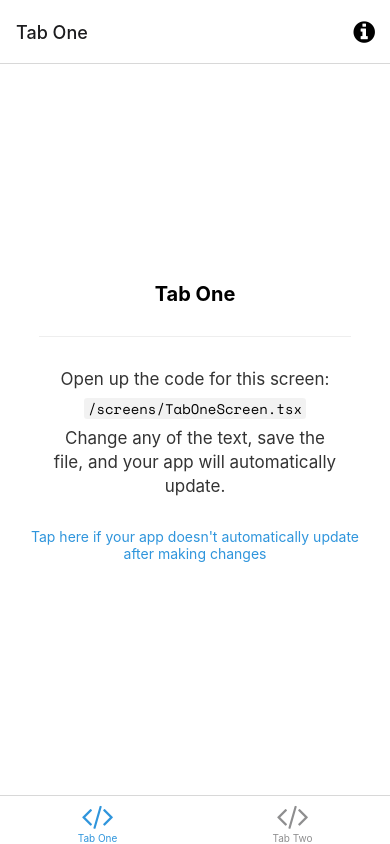
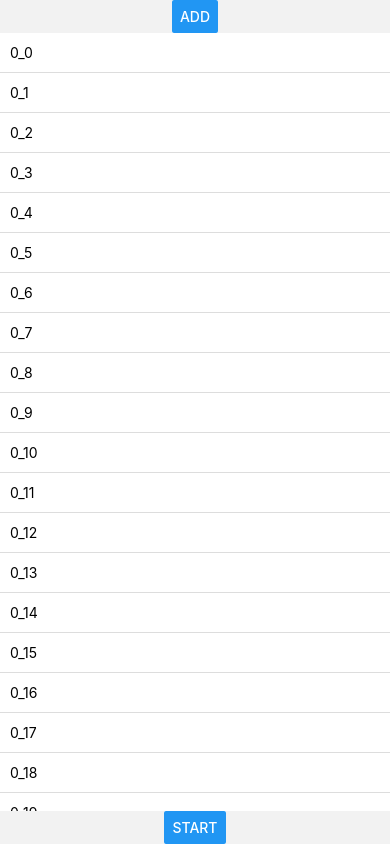
Before and after one commit to StrangeTown/oneway_todo, a React Native app: screen /Home in a window 390 px wide. Built offline with nearby package versions, Linux system fonts and the light colour scheme; what expo-linking would draw is missing.

Commit message:
Init App.

```diff
--- a/navigation/index.tsx
+++ b/navigation/index.tsx
@@ -12,6 +12,8 @@ import { ColorSchemeName, Pressable } from 'react-native';
 
 import Colors from '../constants/Colors';
 import useColorScheme from '../hooks/useColorScheme';
+import AddModalScreen from '../screens/AddModalScreen';
+import HomeScreen from '../screens/HomeScreen';
 import ModalScreen from '../screens/ModalScreen';
 import NotFoundScreen from '../screens/NotFoundScreen';
 import TabOneScreen from '../screens/TabOneScreen';
@@ -38,10 +40,12 @@ const Stack = createNativeStackNavigator<RootStackParamList>();
 function RootNavigator() {
   return (
     <Stack.Navigator>
+      <Stack.Screen name="Home" component={HomeScreen} options={{ headerShown: false }} />
       <Stack.Screen name="Root" component={BottomTabNavigator} options={{ headerShown: false }} />
       <Stack.Screen name="NotFound" component={NotFoundScreen} options={{ title: 'Oops!' }} />
       <Stack.Group screenOptions={{ presentation: 'modal' }}>
         <Stack.Screen name="Modal" component={ModalScreen} />
+        <Stack.Screen name="AddModal" component={AddModalScreen} options={{title: 'Add'}}/>
       </Stack.Group>
     </Stack.Navigator>
   );
--- /dev/null
+++ b/screens/AddModalScreen.tsx
@@ -0,0 +1,42 @@
+import { StatusBar } from 'expo-status-bar';
+import { Button, Platform, StyleSheet, TextInput } from 'react-native';
+
+import { Text, View } from '../components/Themed';
+
+export default function AddModalScreen() {
+  return (
+    <View style={styles.container}>
+      <TextInput style={styles.nameInput} placeholder='Item Name'/>
+      <View>
+        <Button title='Add to Stack' />
+      </View>
+
+      {/* Use a light status bar on iOS to account for the black space above the modal */}
+      <StatusBar style={Platform.OS === 'ios' ? 'light' : 'auto'} />
+    </View>
+  );
+}
+
+const styles = StyleSheet.create({
+  container: {
+    flex: 1,
+    alignItems: 'center',
+    justifyContent: 'center',
+  },
+  title: {
+    fontSize: 20,
+    fontWeight: 'bold',
+  },
+  separator: {
+    marginVertical: 30,
+    height: 1,
+    width: '80%',
+  },
+  nameInput: {
+    width: '60%',
+    borderWidth: 1,
+    borderColor: '#ddd',
+    padding: 10,
+    borderRadius: 6,
+  }
+});
--- /dev/null
+++ b/screens/HomeScreen.tsx
@@ -0,0 +1,56 @@
+import { Button, SafeAreaView, ScrollView, StyleSheet } from "react-native";
+import { Text, View } from "../components/Themed";
+import { RootTabScreenProps } from "../types";
+
+
+export default function HomeScreen({navigation}:RootTabScreenProps<'Home'>) {
+  const goToAdd = () => {
+    navigation.navigate('AddModal')
+  }
+  return (
+    <SafeAreaView style={styles.container}>
+      <View>
+        <Button title="Add" onPress={goToAdd}/>
+      </View>
+      <ScrollView style={styles.list}>
+        {
+          new Array(20).fill(0).map((item, idx) => {
+            return (
+              <View style={styles.item}>
+                <Text>{item}_{idx}</Text>
+              </View>
+            )
+          })
+        }
+      </ScrollView>
+      <View>
+        <Button title="Start"/>
+      </View>
+    </SafeAreaView>
+  )
+}
+
+const styles = StyleSheet.create({
+  container: {
+    flex: 1,
+    display: 'flex',
+    flexDirection: 'column',
+    alignItems: 'center',
+    justifyContent: 'flex-start'
+  },
+  list: {
+    width: '100%',
+    // paddingHorizontal: 20,
+    flex: 1,
+  },
+  item: {
+    height: 40,
+    width: '100%',
+    borderBottomWidth: 1,
+    borderBottomColor: '#ddd',
+    display: 'flex',
+    flexDirection: 'row',
+    alignItems: 'center',
+    paddingHorizontal: 10,
+  }
+})
--- a/types.tsx
+++ b/types.tsx
@@ -16,7 +16,9 @@ declare global {
 export type RootStackParamList = {
   Root: NavigatorScreenParams<RootTabParamList> | undefined;
   Modal: undefined;
+  AddModal: undefined;
   NotFound: undefined;
+  Home: undefined;
 };
 
 export type RootStackScreenProps<Screen extends keyof RootStackParamList> = NativeStackScreenProps<
@@ -27,6 +29,7 @@ export type RootStackScreenProps<Screen extends keyof RootStackParamList> = Nati
 export type RootTabParamList = {
   TabOne: undefined;
   TabTwo: undefined;
+  Home: undefined;
 };
 
 export type RootTabScreenProps<Screen extends keyof RootTabParamList> = CompositeScreenProps<
```
